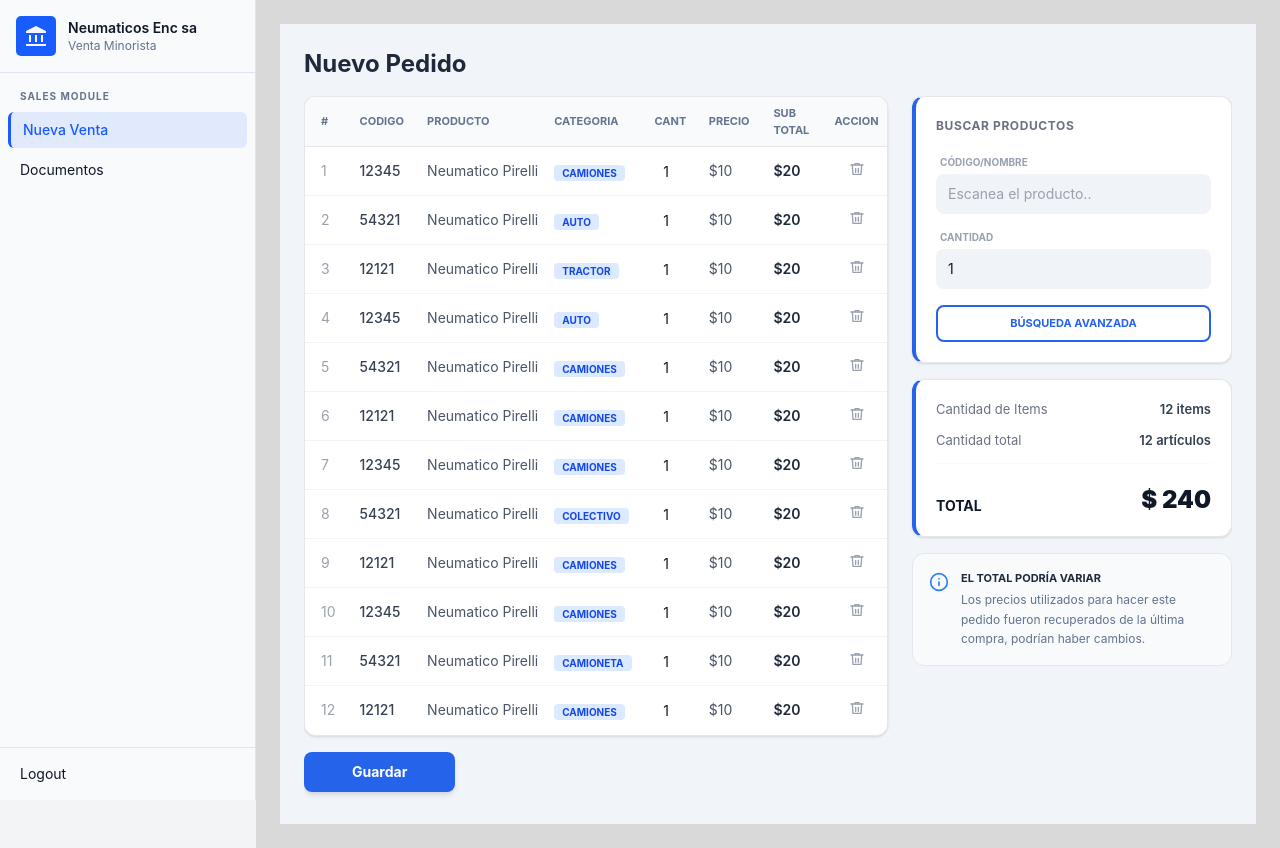
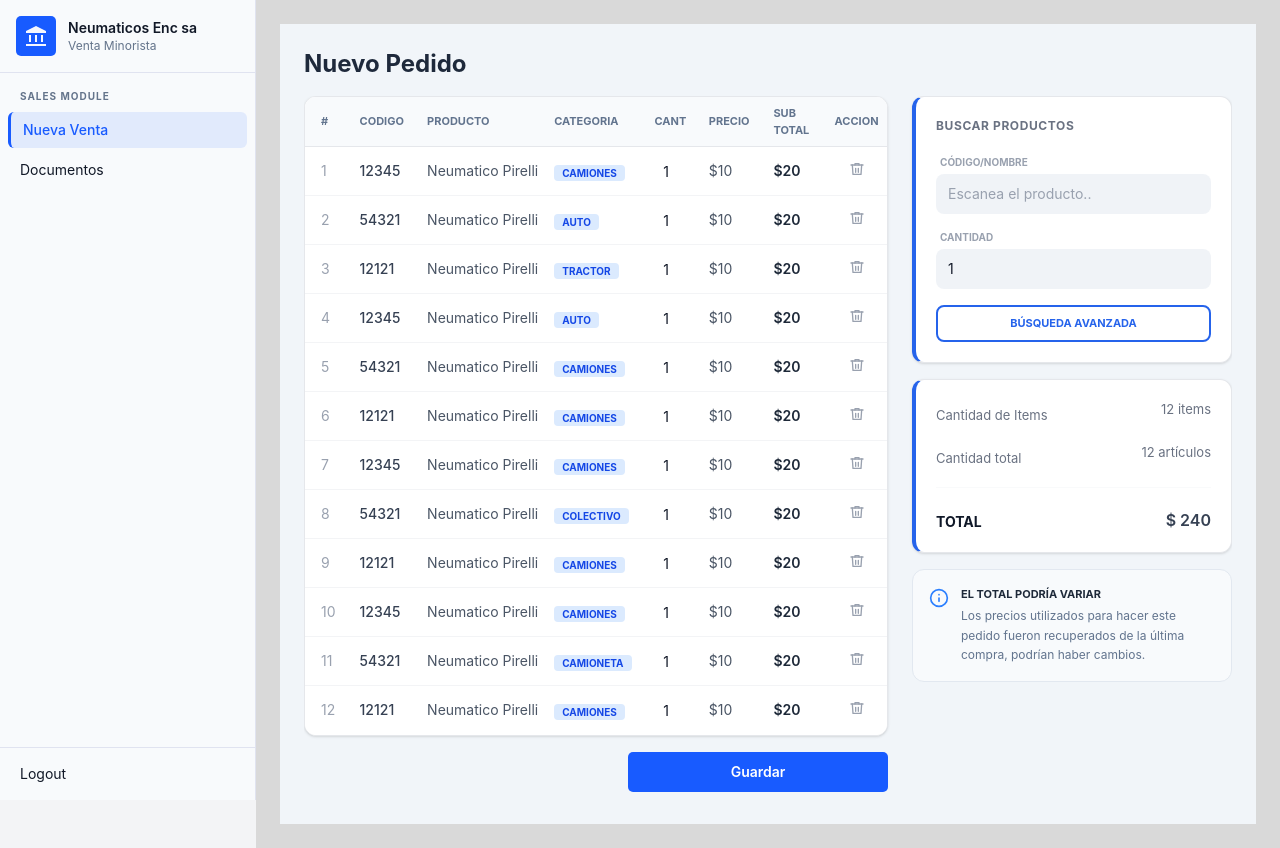
Before and after one commit to agusquartz/ERP-Gestion-2026, a Next.js app in the folder erp_front/: page /purchases/purchase-request in a window 1280 px wide. Built offline with nearby package versions, Linux system fonts and the light colour scheme.

Commit message:
Kan-47: fix button primary refactor and summary text style

```diff
--- a/erp_front/modules/purchases/components/NewPurchases/PurchaseSummaryPanel.jsx
+++ b/erp_front/modules/purchases/components/NewPurchases/PurchaseSummaryPanel.jsx
@@ -12,19 +12,19 @@ export function PurchaseSummaryPanel({ totalItems = 0, totalUnidades = 0, subtot
         {/* Cantidad de Items */}
         <div className="flex justify-between items-center">
           <span className="text-[13px] text-gray-500">Cantidad de Items</span>
-          <span className="text-[13px] font-semibold text-gray-700">{totalItems} items</span>
+          <span className={s.summaryRow}>{totalItems} items</span>
         </div>
 
         {/* Cantidad Total de Productos */}
         <div className="flex justify-between items-center border-b border-gray-50 pb-3">
           <span className="text-[13px] text-gray-500">Cantidad total</span>
-          <span className="text-[13px] font-semibold text-gray-700">{totalUnidades} artículos</span>
+          <span className={s.summaryRow}>{totalUnidades} artículos</span>
         </div>
 
         {/* TOTAL FINAL */}
         <div className="flex justify-between items-end mt-2">
           <span className="text-sm font-bold text-gray-900 uppercase">Total</span>
-          <span className="text-2xl font-black text-gray-900">
+          <span className={s.summaryValue}>
             $ {totalFinal.toLocaleString()}
           </span>
         </div>
--- a/erp_front/modules/purchases/hooks/NewPurchase/usePurchaseForm.js
+++ b/erp_front/modules/purchases/hooks/NewPurchase/usePurchaseForm.js
@@ -5,10 +5,10 @@ import { mock_items } from "../../services/mock";
 
 /**
  * Hook para la creación de pedidos de compra.
- * Gestiona ítems, cantidades y totales para su posterior revisión.
+ * Gestiona ítems, cantidades y totales para posterior revisión.
  */
 export function usePurchaseForm() {
- // Estado para los ítems (inicializado con tu mock para desarrollo)
+ // Estado para los ítems (inicializado con mock para pruebas)
   const [items, setItems] = useState(mock_items);
   const [submitError, setSubmitError] = useState("");
 
--- a/erp_front/modules/purchases/pages/NewPurchasePage.jsx
+++ b/erp_front/modules/purchases/pages/NewPurchasePage.jsx
@@ -15,7 +15,7 @@ import { PurchaseSearchModal } from "../modals/NewPurchase/PurchaseSearchModal";
 
 export default function NewPurchasePage() {
   const {
-    items, totalItems, totalUnidades, subtotal, iva, total, submitError,
+    items, totalItems, totalUnidades, subtotal, submitError,
     addItem, updateItemQty, removeItem, reset
   } = usePurchaseForm();
 
@@ -40,8 +40,8 @@ export default function NewPurchasePage() {
               onRemove={removeItem}/>
           </div>
 
-          {/* Botón Guardar centrado abajo como el Figma */}
-          <div className="flex justify-start pt-4 pb-2">
+          {/* Botón Guardar */}
+          <div className="flex justify-end pt-4 pb-2">
             <button className={s.btnPrimary}>
               Guardar
             </button>
--- a/erp_front/modules/purchases/styles/NewPurchase/NewPurchasesStyles.js
+++ b/erp_front/modules/purchases/styles/NewPurchase/NewPurchasesStyles.js
@@ -35,7 +35,7 @@ export const s = {
   input: "w-full bg-[#e2e8f0]/50 border-none rounded-lg px-3 py-2.5 text-sm placeholder:text-gray-400 outline-none focus:ring-2 focus:ring-blue-100 transition-all",
 
   // ── Botones ───────────────────────────────────────────────────────────────
-  btnPrimary: "bg-[#2563eb] text-white px-12 py-2.5 rounded-lg font-bold text-sm hover:bg-blue-700 transition-all shadow-md active:scale-95",
+  btnPrimary: "cursor-pointer min-w-[260px] rounded-[5px] bg-primary px-5 py-2.5 text-sm font-semibold text-primary-foreground transition-all duration-200 hover:bg-primary-hover active:translate-y-px",
   // Botón Búsqueda Avanzada (Borde azul)
   btnOutline: "w-full bg-white text-[#2563eb] border-2 border-[#2563eb] rounded-lg py-2 text-[11px] font-bold uppercase hover:bg-blue-50 transition-colors",
 
```
